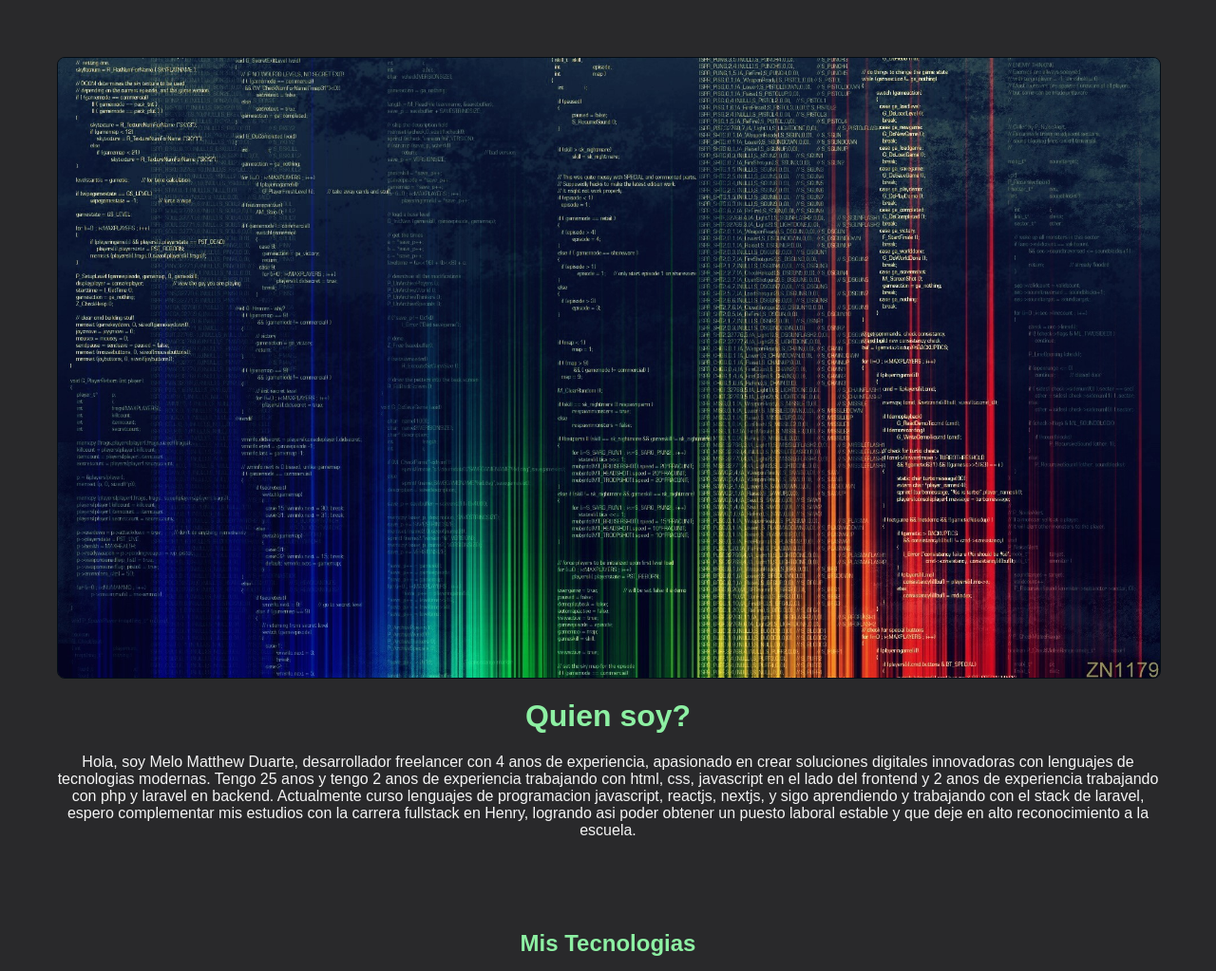
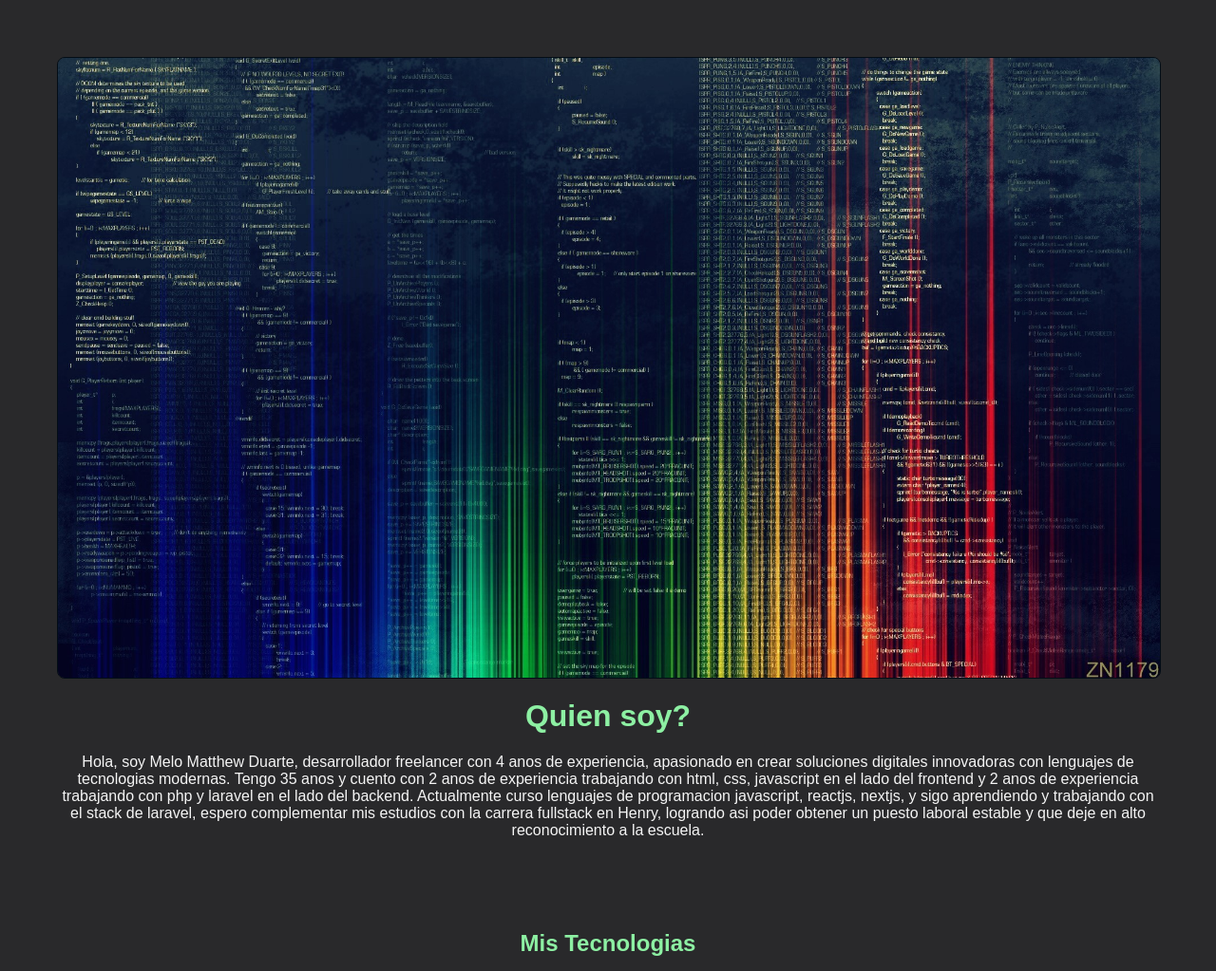
Before and after one commit to melomdev/Henry-proyectoIntegrador-uno, a plain HTML site: page index.html in a window 1280 px wide. Shown: the top 1023 px of the page at 95% size. Drawn offline with Linux system fonts and the light colour scheme; a web font is replaced by a local one.

Commit message:
update text

```diff
--- a/index.html
+++ b/index.html
@@ -19,7 +19,7 @@
             <img src="/img/codin.jpg" alt="Imagen" class="header-image">
             <h1>Quien soy?</h1>
             <p>Hola, soy Melo Matthew Duarte, desarrollador freelancer con 4 anos de experiencia, apasionado en crear soluciones
-                digitales innovadoras con lenguajes de tecnologias modernas. Tengo 25 anos y tengo 2 anos de experiencia trabajando con html, css, javascript en el lado del frontend y 2 anos de experiencia trabajando con php y laravel en backend. Actualmente curso lenguajes de programacion javascript, reactjs, nextjs, y sigo aprendiendo y trabajando con el stack de laravel, espero complementar mis estudios con la carrera fullstack en Henry, logrando asi poder obtener un puesto laboral estable y que deje en alto reconocimiento a la escuela.
+                digitales innovadoras con lenguajes de tecnologias modernas. Tengo 35 anos y cuento con 2 anos de experiencia trabajando con html, css, javascript en el lado del frontend y 2 anos de experiencia trabajando con php y laravel en el lado del backend. Actualmente curso lenguajes de programacion javascript, reactjs, nextjs, y sigo aprendiendo y trabajando con el stack de laravel, espero complementar mis estudios con la carrera fullstack en Henry, logrando asi poder obtener un puesto laboral estable y que deje en alto reconocimiento a la escuela.
             </p>
         </header>
         <section id="skills">
```
